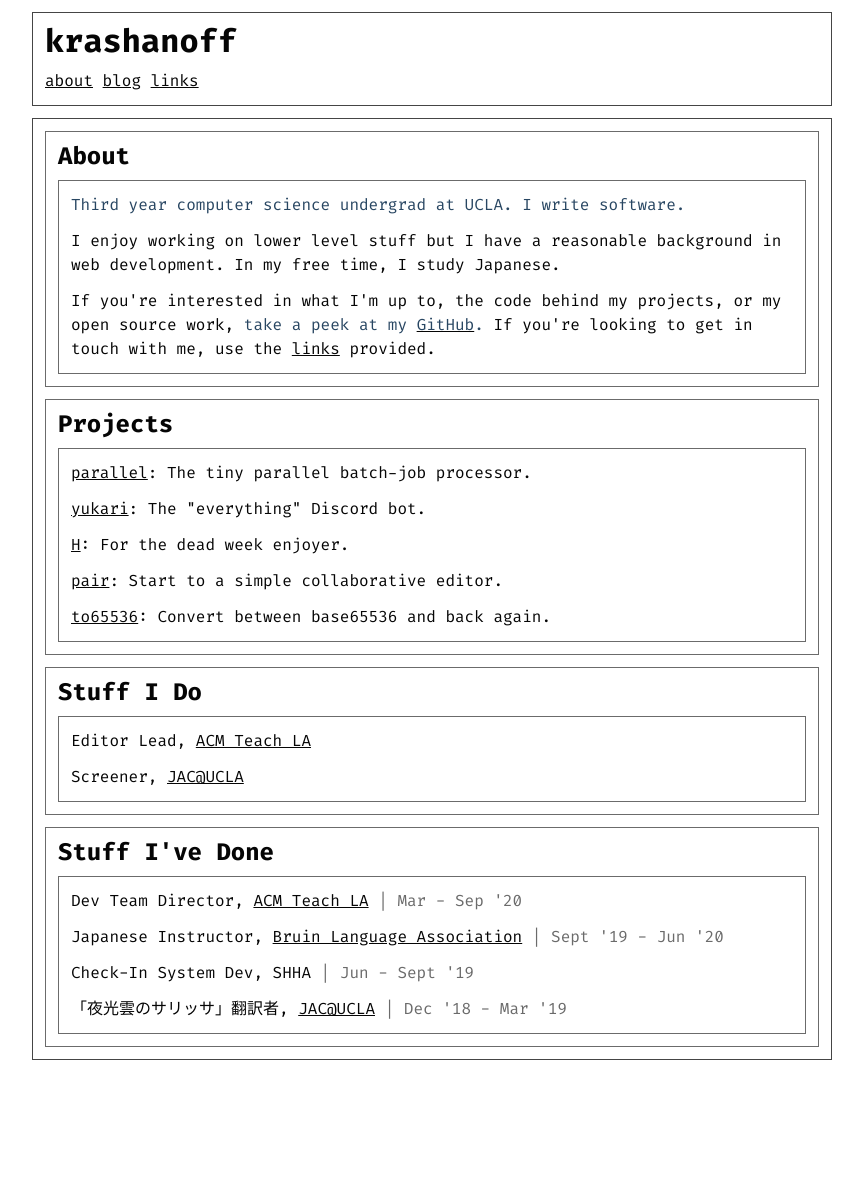
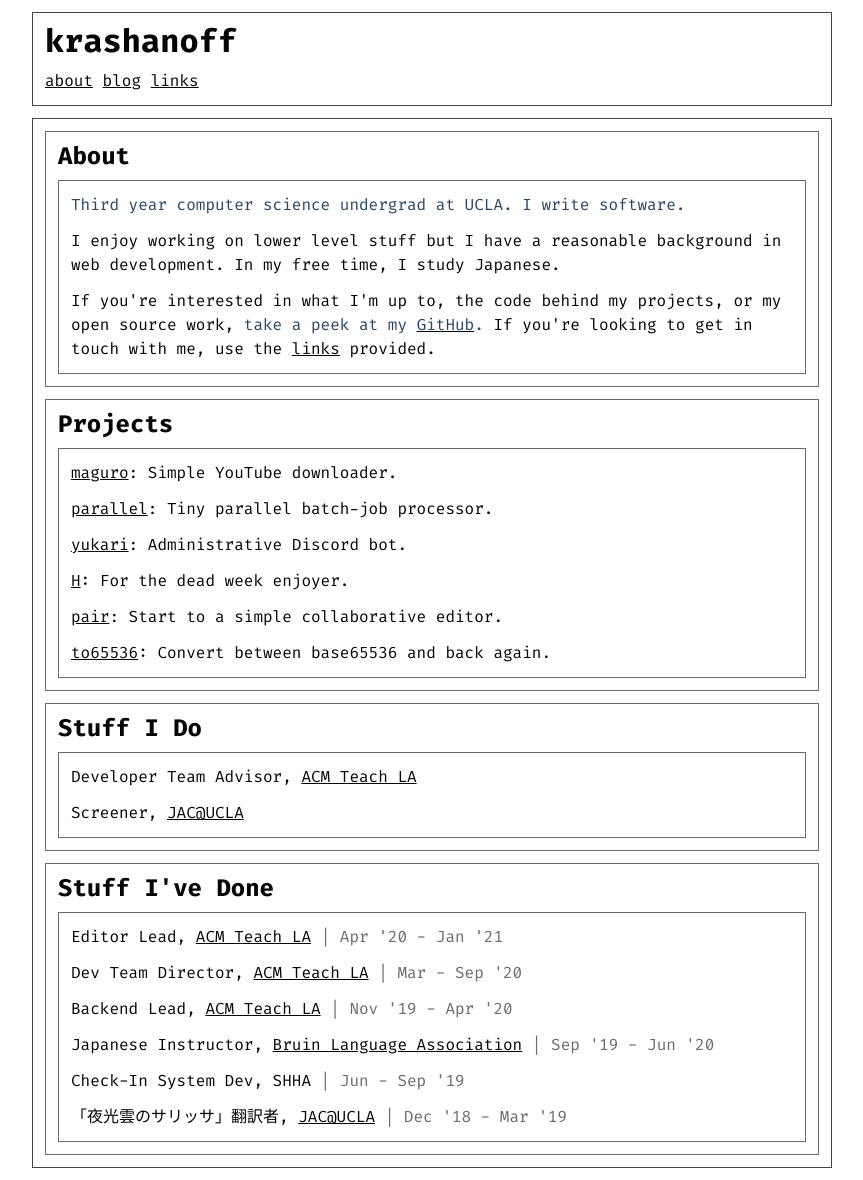
Before and after one commit to krashanoff/whoami, a Jekyll site: the page built from index.html, in a window 1280 px wide. Shown: the whole page, without its empty margins (208-1071 px from the left). Built offline with Jekyll 4.4.1, drawn with Linux system fonts in a browser that asks for light colours; before the commit the page ends 1072 px from its top, so only the background shows below that.

Commit message:
Info bump and consistency.

```diff
--- a/_data/positions.yml
+++ b/_data/positions.yml
@@ -1,10 +1,13 @@
 projects:
+  - title: maguro
+    href: https://github.com/krashanoff/maguro
+    desc: Simple YouTube downloader.
   - title: parallel
     href: https://github.com/krashanoff/parallel
-    desc: The tiny parallel batch-job processor.
+    desc: Tiny parallel batch-job processor.
   - title: yukari
     href: https://github.com/krashanoff/yukari
-    desc: The "everything" Discord bot.
+    desc: Administrative Discord bot.
   - title: H
     href: https://github.com/krashanoff/H
     desc: For the dead week enjoyer.
@@ -16,23 +19,31 @@ projects:
     href: https://github.com/krashanoff/to65536
     desc: Convert between base65536 and back again.
 current:
-  - title: Editor Lead
+  - title: Developer Team Advisor
     org: ACM Teach LA
     href: https://teachla.uclaacm.com/
   - title: Screener
     org: JAC@UCLA
     href: https://jac.moe/
 prior:
+  - title: Editor Lead
+    date: Apr '20 - Jan '21
+    org: ACM Teach LA
+    href: https://teachla.uclaacm.com/
   - title: Dev Team Director
     date: Mar - Sep '20
     org: ACM Teach LA
     href: https://teachla.uclaacm.com/
+  - title: Backend Lead
+    date: Nov '19 - Apr '20
+    org: ACM Teach LA
+    href: https://teachla.uclaacm.com/
   - title: Japanese Instructor
-    date: Sept '19 - Jun '20
+    date: Sep '19 - Jun '20
     org: Bruin Language Association
     href: https://www.facebook.com/bruinlanguageassociation/
   - title: Check-In System Dev
-    date: Jun - Sept '19
+    date: Jun - Sep '19
     org: SHHA
   - title: "「夜光雲のサリッサ」翻訳者"
     date: Dec '18 - Mar '19
```
Also changed, not shown: Gemfile.lock.
